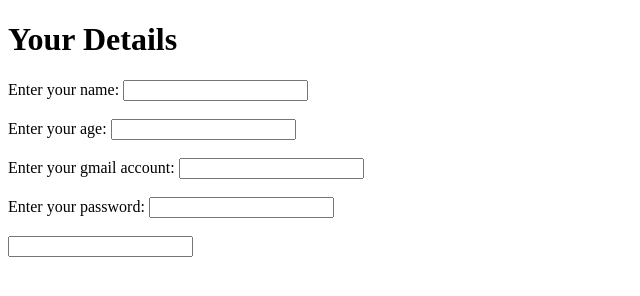
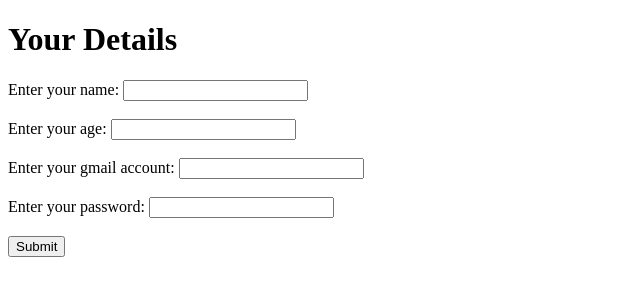
Before and after one commit to K-2706/Web-Dev-Classes-HTML, a plain HTML site: page Day 4/FirstForm.html in a window 1280 px wide. Shown: the whole page, without its empty margins (0-640 px from the left). Drawn offline with Linux system fonts and the light colour scheme.

Commit message:
Day 4 class

```diff
--- a/Day 4/FirstForm.html
+++ b/Day 4/FirstForm.html
@@ -20,7 +20,7 @@
         <label>Enter your password: </label>
         <input type="password">
         <br><br>
-        <input type="submi">
+        <input type="submit">
     </form>
 </body>
 </html>
```
